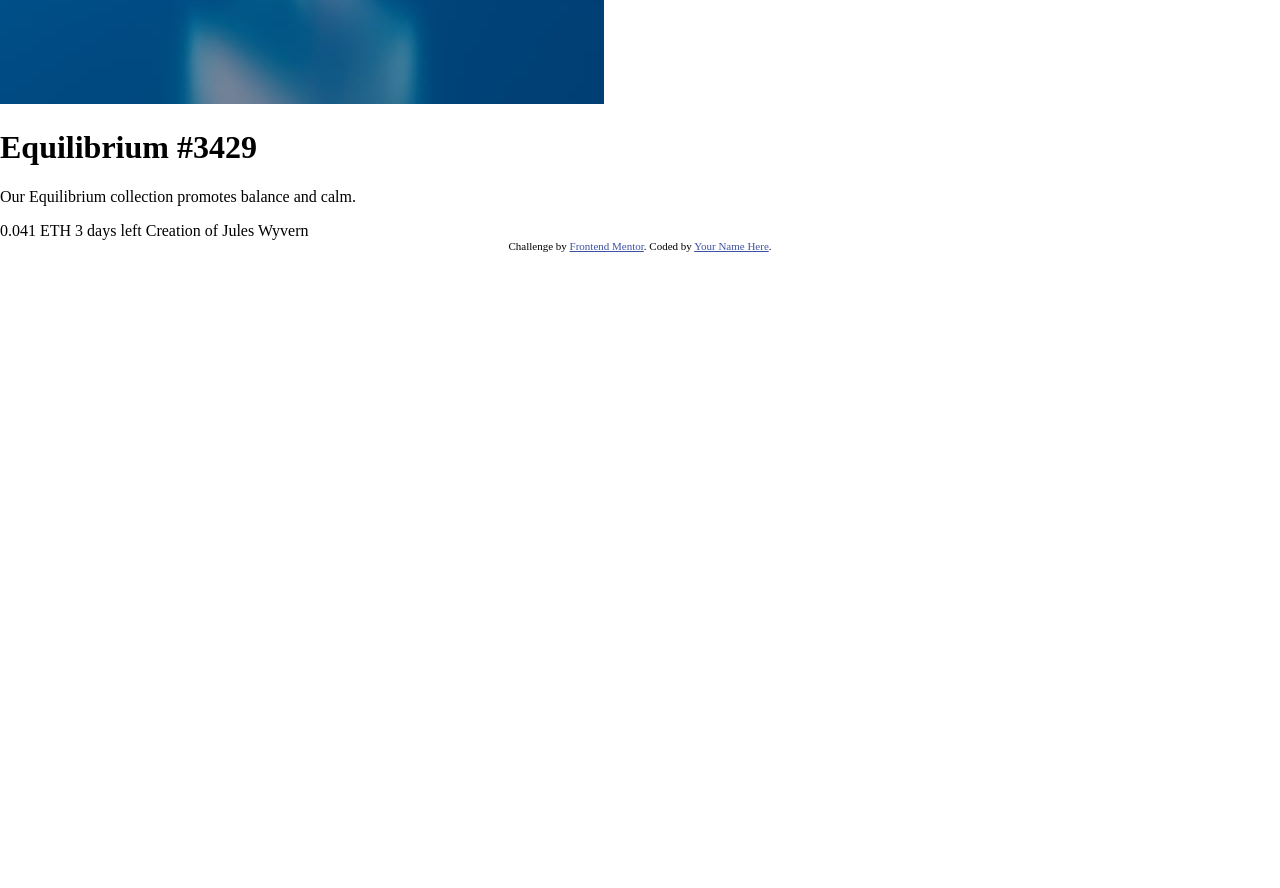
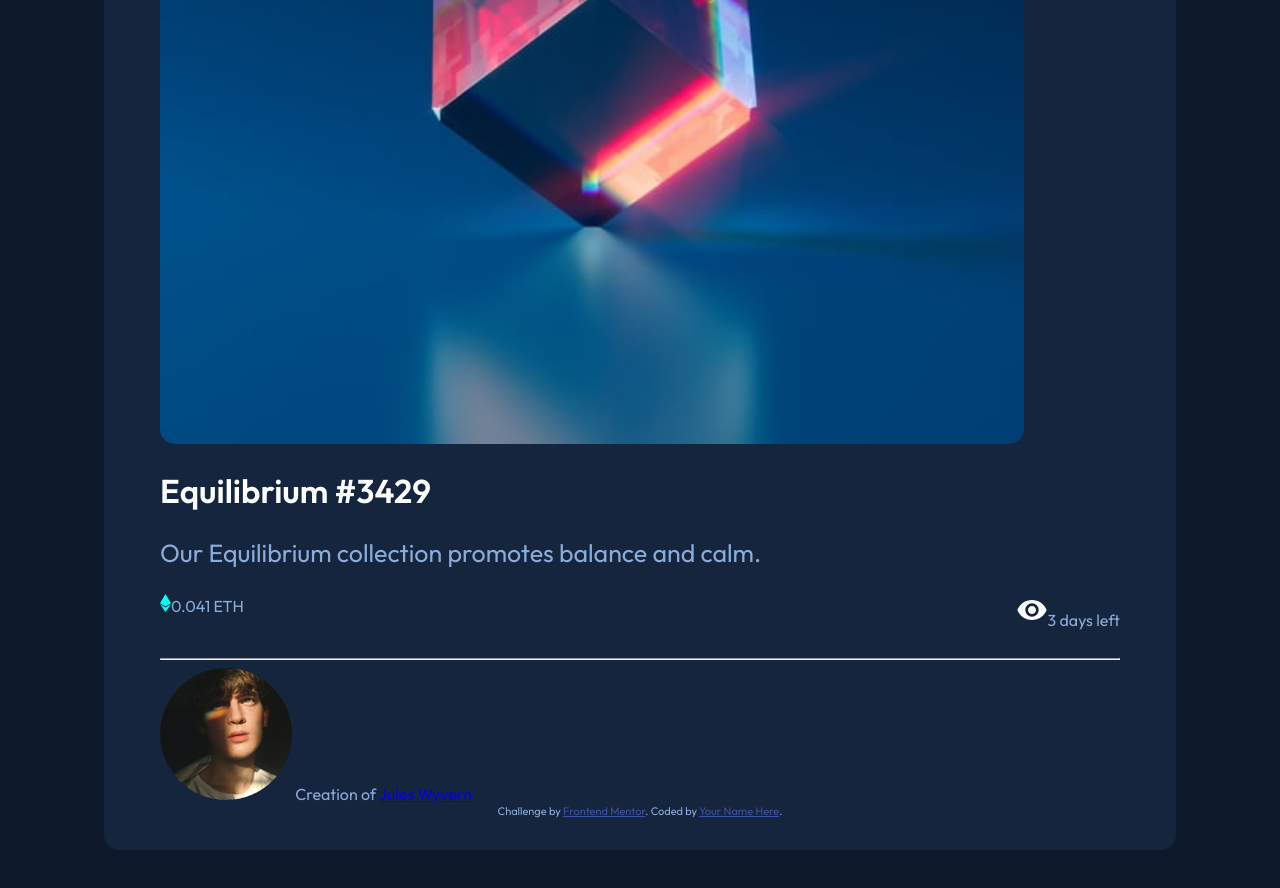
Before and after one commit to AleFire99/nft-preview-card-component-main, a plain HTML site: page index.html in a window 1280 px wide. Shown: the part 500-1388 px from the top of the page. Before the commit the page ends 800 px from the top, so only its background shows below. Drawn offline with nearby package versions, Linux system fonts and the light colour scheme; files that its build step writes are made by us from their sources.

Commit message:
Added basic CSS

```diff
--- a/index.html
+++ b/index.html
@@ -5,7 +5,12 @@
   <meta name="viewport" content="width=device-width, initial-scale=1.0"> <!-- displays site properly based on user's device -->
 
   <link rel="icon" type="image/png" sizes="32x32" href="./images/favicon-32x32.png">
-  <link rel="stylesheet" href="style.css">
+  <link rel="stylesheet" href="scss/style.css">
+
+  <!--font family-->
+  <link rel="preconnect" href="https://fonts.googleapis.com">
+<link rel="preconnect" href="https://fonts.gstatic.com" crossorigin>
+<link href="https://fonts.googleapis.com/css2?family=Outfit:wght@300;400;600&display=swap" rel="stylesheet">
 
   <title>Frontend Mentor | NFT preview card component</title>
 
@@ -17,15 +22,21 @@
 
 
   <div class="card">
-    <img src="images/image-equilibrium.jpg" alt="Cubo">
+    <img class="image" src="images/image-equilibrium.jpg" alt="Cubo">
     <br>
-    <h1>Equilibrium #3429</h1>
-    </p>Our Equilibrium collection promotes balance and calm.</p>
-    0.041 ETH
-    3 days left
+    <h1 class="name">Equilibrium #3429</h1>
+    <p class="description">Our Equilibrium collection promotes balance and calm.</p>
+    <div class="value">
+     <div class="crypto"><img src="images/icon-ethereum.svg" alt="crypto">0.041 ETH</div>
+     <div class="time"><img src="images/icon-view.svg" alt="time">3 days left</div>
+    </div>
+    <br>
+    <hr>
+    <footer>
+      <img src="images/image-avatar.png" alt="avatar">
 
-    Creation of Jules Wyvern
-  </div>
+      <span>Creation of <a href="#">Jules Wyvern</a> </span>
+  </footer>
 
   <div class="attribution">
     Challenge by <a href="https://www.frontendmentor.io?ref=challenge" target="_blank">Frontend Mentor</a>.
--- a/scss/style.scss
+++ b/scss/style.scss
@@ -1,9 +1,86 @@
+
 body{
     margin: 0;
     padding: 0;
 
     box-sizing: border-box;
+
+    background-color: var(--clr-main);
+
+    font-family: var(--ff-normal);
 }
 
     .attribution { font-size: 11px; text-align: center; }
     .attribution a { color: hsl(228, 45%, 44%); }
+
+:root{
+
+    //breakpoints
+    --bp-mobile: 375px;
+    --bp-desktop: 1440px;
+
+    //primary colors
+    --clr-blue: hsl(215, 51%, 70%);
+    --clr-cyan: hsl(178, 100%, 50%);
+
+    //neutral colors
+    --clr-main: hsl(217, 54%, 11%);
+    --clr-card: hsl(216, 50%, 16%);
+    --clr-line: hsl(215, 32%, 27%);
+    --clr-white: hsl(0, 0%, 100%);
+
+    //font sizes
+    --fs-par: 18px;
+
+    //font family
+    --ff-normal: 'Outfit', sans-serif;
+
+    //font weights
+    --fw-normal: 300;
+    --fw-bold: 400;
+    --fw-black: 600;
+}
+
+.card{
+    background: var(--clr-card);
+
+    margin: 3em auto;
+    padding: 2em 3.5em;
+    text-align: left;
+
+
+    width: 75%;
+    border-radius: 15px;
+
+    color: var(--clr-blue);
+
+
+
+    .image{
+        width: 90%;
+        border-radius: 15px;
+
+    }
+
+    .name{
+        color: var(--clr-white);
+        margin-right: 4.8em;
+        font-size: 33px;
+    }
+
+    .description{
+        margin-right: 1.4em;
+        font-size: 25px;
+    }
+
+    .value{
+        display: flex;
+        justify-content: space-between;
+
+        .time{
+            img{
+                width: 2em;
+            }
+        }
+    }
+}
```
Also changed, not shown: scss/style.css.
